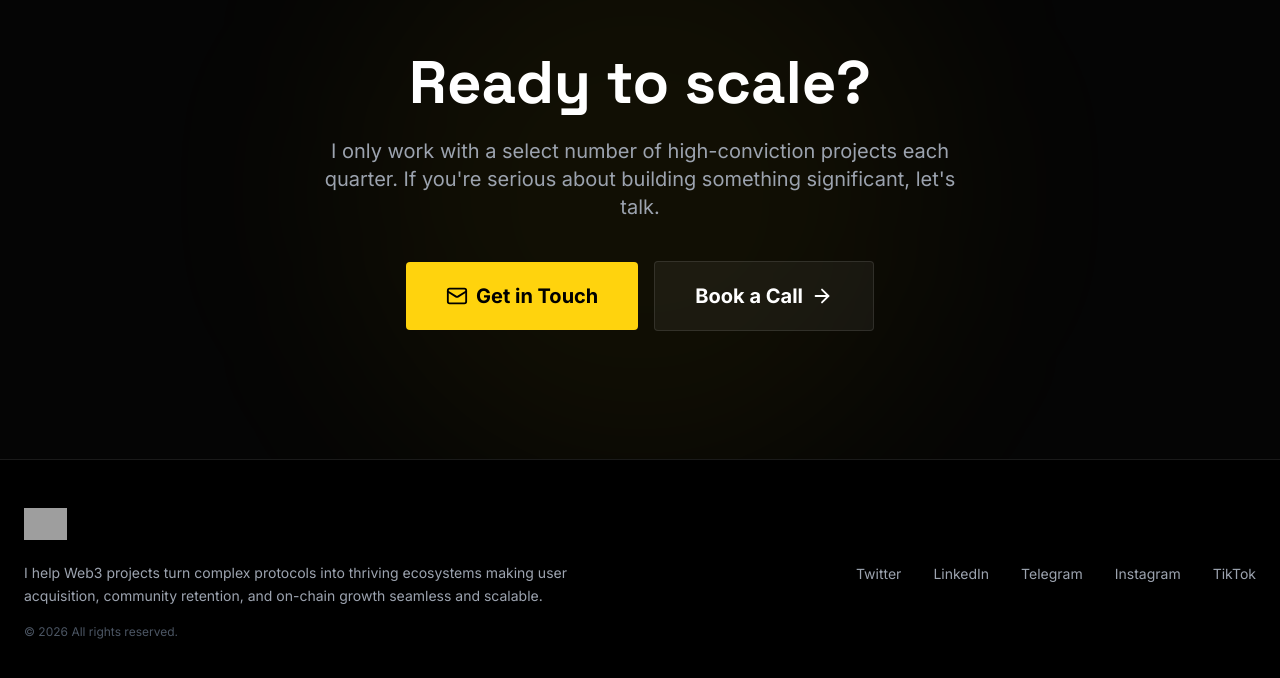
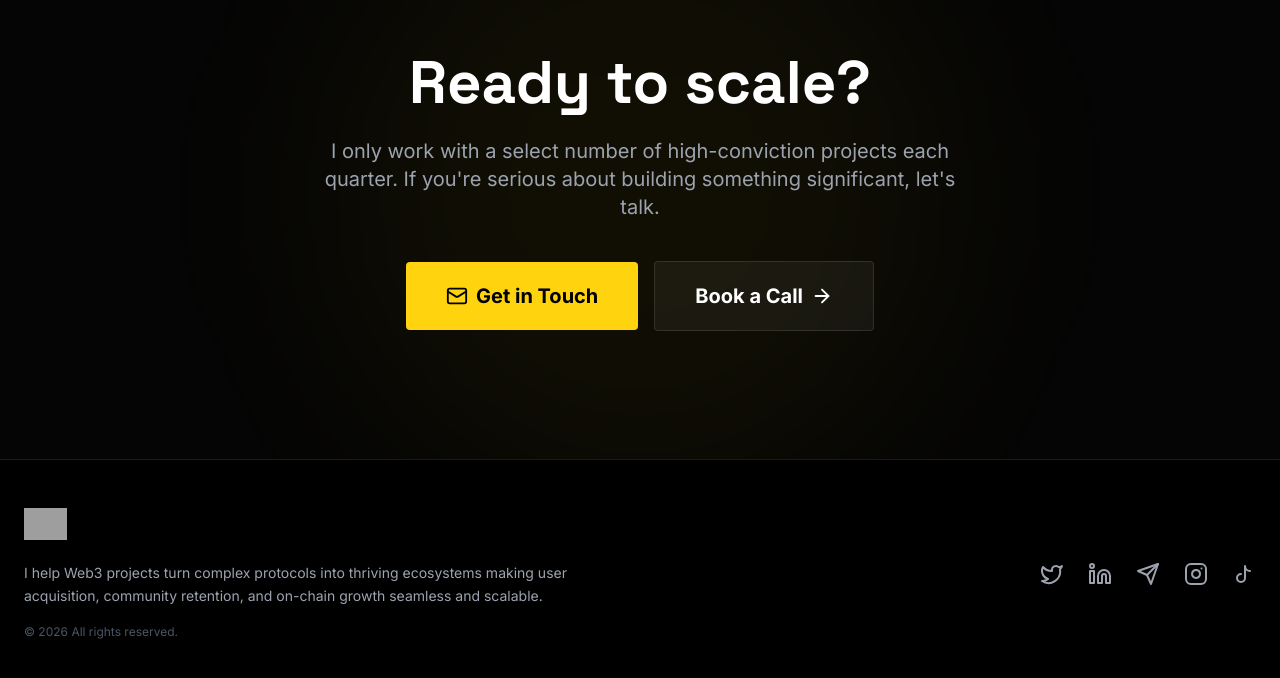
Before and after one commit to CDCODE02/XploitWebsite, a React (Vite) app: page / in a window 1280 px wide. Shown: the part 4796-5474 px from the top of the page. Built offline with nearby package versions, Linux system fonts and the light colour scheme; grey boxes are pictures that could not be loaded.

Commit message:
feat(footer): Add social media icons
Replaces text links with interactive icons for Twitter, LinkedIn, Telegram, Instagram, and TikTok in the footer.

```diff
--- a/components/Footer.tsx
+++ b/components/Footer.tsx
@@ -1,4 +1,5 @@
 import React from 'react';
+import { Twitter, Linkedin, Send, Instagram } from 'lucide-react';
 
 const Footer: React.FC = () => {
   return (
@@ -20,12 +21,26 @@ const Footer: React.FC = () => {
           </p>
         </div>
 
-        <div className="flex flex-wrap justify-center gap-8 text-sm text-gray-400">
-           <a href="#" className="hover:text-brand transition-colors">Twitter</a>
-           <a href="#" className="hover:text-brand transition-colors">LinkedIn</a>
-           <a href="#" className="hover:text-brand transition-colors">Telegram</a>
-           <a href="#" className="hover:text-brand transition-colors">Instagram</a>
-           <a href="#" className="hover:text-brand transition-colors">TikTok</a>
+        <div className="flex flex-wrap justify-center gap-6 text-gray-400">
+           <a href="#" className="hover:text-brand transition-colors transform hover:scale-110" aria-label="Twitter"><Twitter size={24} /></a>
+           <a href="#" className="hover:text-brand transition-colors transform hover:scale-110" aria-label="LinkedIn"><Linkedin size={24} /></a>
+           <a href="#" className="hover:text-brand transition-colors transform hover:scale-110" aria-label="Telegram"><Send size={24} /></a>
+           <a href="#" className="hover:text-brand transition-colors transform hover:scale-110" aria-label="Instagram"><Instagram size={24} /></a>
+           <a href="#" className="hover:text-brand transition-colors transform hover:scale-110" aria-label="TikTok">
+              <svg
+                xmlns="http://www.w3.org/2000/svg"
+                width="24"
+                height="24"
+                viewBox="0 0 24 24"
+                fill="none"
+                stroke="currentColor"
+                strokeWidth="2"
+                strokeLinecap="round"
+                strokeLinejoin="round"
+              >
+                <path d="M9 12a4 4 0 1 0 4 4V4a5 5 0 0 0 5 5" />
+              </svg>
+           </a>
         </div>
       </div>
     </footer>
```
